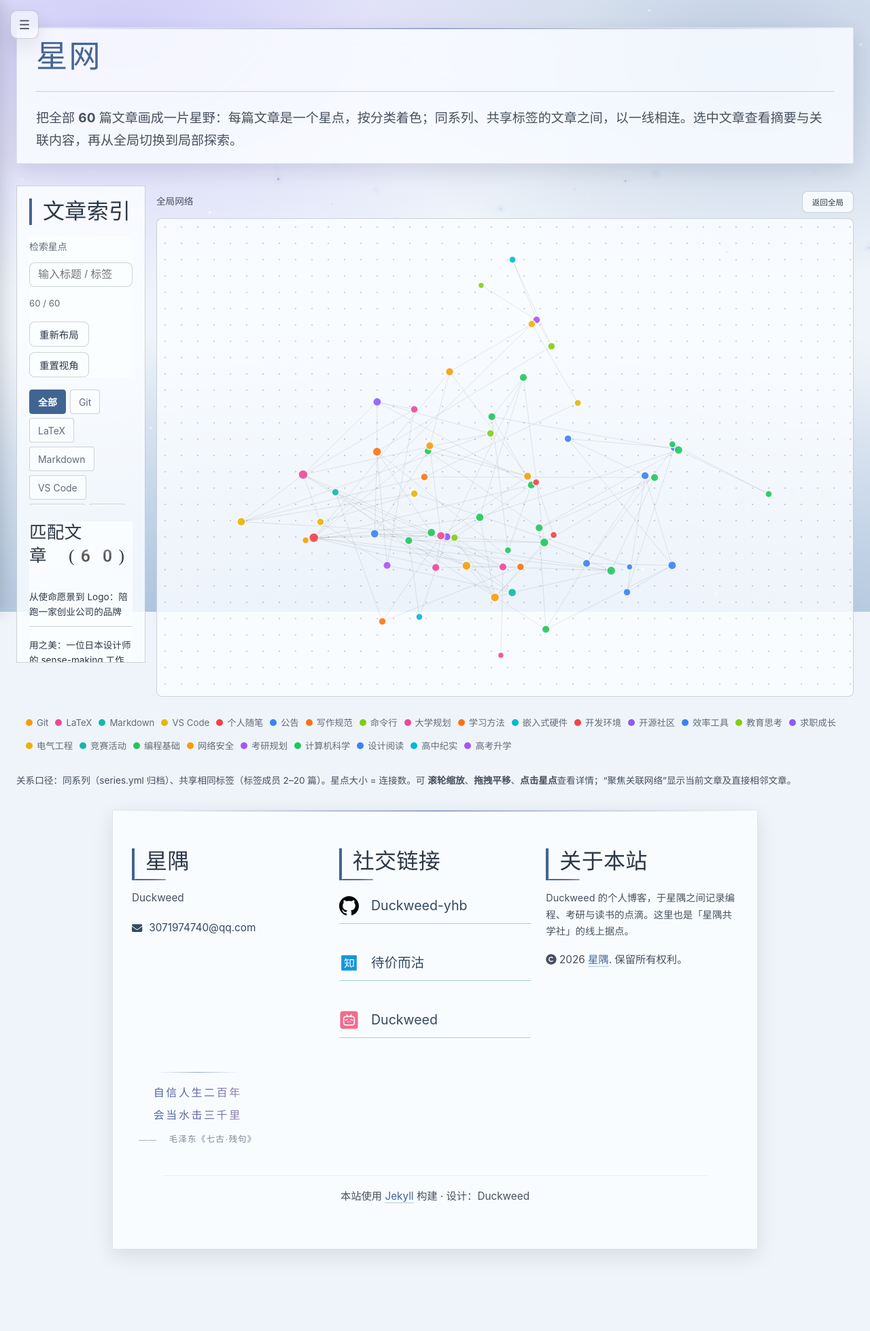
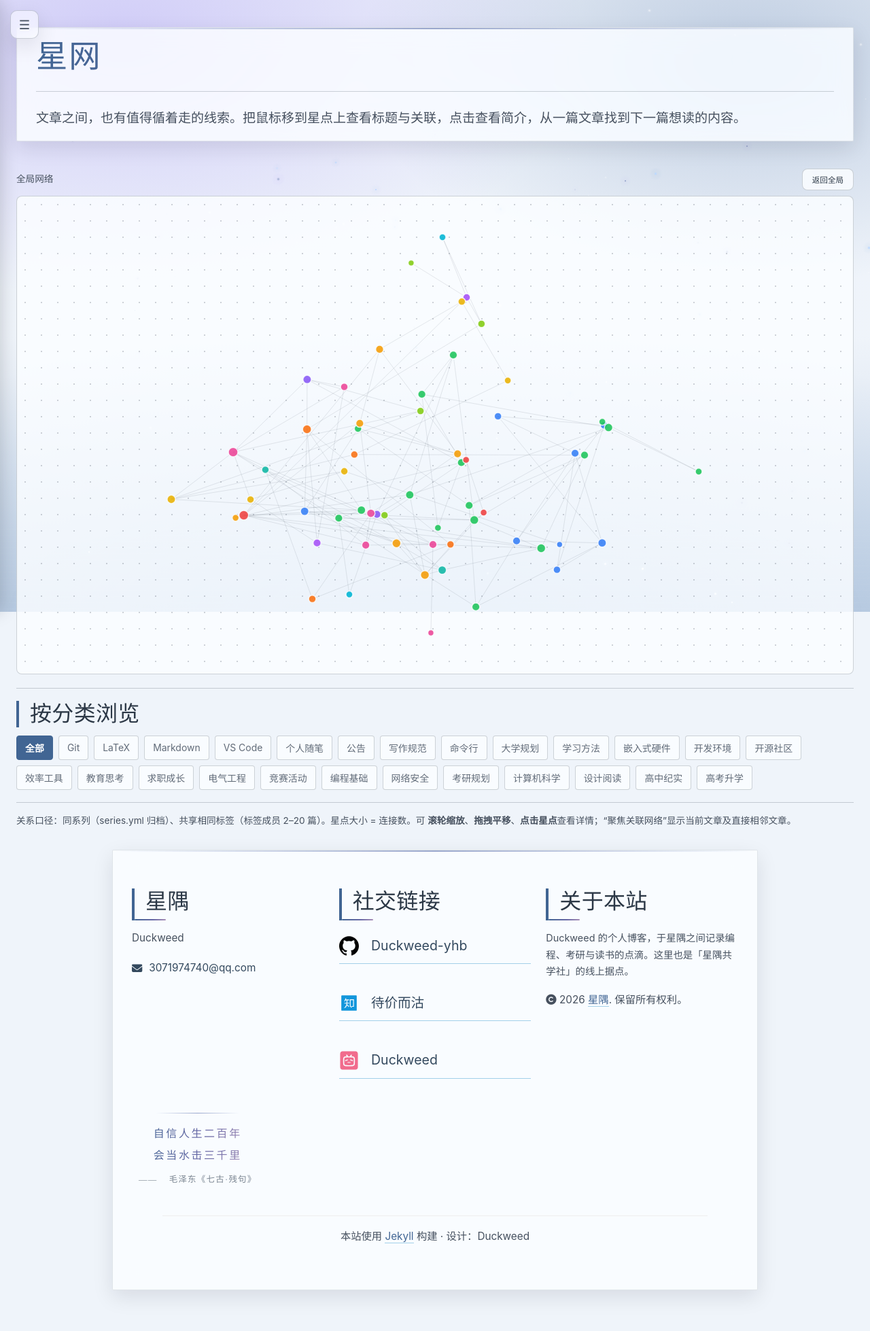
Before and after one commit to Duckweed-yhb/Duckweed-yhb.github.io, a Jekyll site: the page built from pages/network.html, in a window 1280 px wide. Shown: the whole page at 68% size. Built offline with Jekyll 4.4.1, drawn with Linux system fonts in a browser that asks for light colours; comment, search, counter and statistics services are not loaded; before the commit the page ends 1898 px from its top, so only the background shows below that.

Commit message:
移除星网侧栏并将分类筛选移至图下方

```diff
--- a/pages/network.html
+++ b/pages/network.html
@@ -7,42 +7,25 @@ render_with_liquid: true
 
 <div class="page-header-card network-header">
   <h1>星网</h1>
-  <p>把全部 <strong>{% assign _n = 0 %}{% for _p in site.posts %}{% assign _n = _n | plus: 1 %}{% endfor %}{{ _n }}</strong> 篇文章画成一片星野：每篇文章是一个星点，按分类着色；同系列、共享标签的文章之间，以一线相连。选中文章查看摘要与关联内容，再从全局切换到局部探索。</p>
+  <p>文章之间，也有值得循着走的线索。把鼠标移到星点上查看标题与关联，点击查看简介，从一篇文章找到下一篇想读的内容。</p>
 </div>
 
 <div class="content-wrap network-page">
   <noscript><p>星网需要 JavaScript。可通过<a href="/archive/">文章归档</a>浏览文章。</p></noscript>
-  <aside class="net-index" aria-label="文章检索与索引">
-  <h2>文章索引</h2>
-  <!-- 控制条 -->
-  <div class="net-toolbar">
-    <div class="net-search">
-      <label for="net-search">检索星点</label>
-      <input id="net-search" type="search" placeholder="输入标题 / 标签 / 分类，如 LaTeX / Agent / 大学物理…" autocomplete="off" spellcheck="false">
-      <span class="net-count" id="net-count" role="status" aria-live="polite"></span>
-    </div>
-    <div class="net-controls">
-      <button type="button" id="net-relayout" class="net-btn">重新布局</button>
-      <button type="button" id="net-clear" class="net-btn">重置视角</button>
-    </div>
-  </div>
-  <div class="net-cats" id="net-cats" role="group" aria-label="按分类过滤星点"></div>
-
-  <div class="net-reading"><h3>匹配文章 <span id="net-list-count"></span></h3><ul id="net-reading-list"></ul></div>
-  </aside>
   <section class="net-map" aria-label="关系网络">
   <div class="net-mode"><span id="net-mode-label">全局网络</span><button type="button" class="net-btn" id="net-global">返回全局</button></div>
   <!-- 图区 -->
   <div class="net-canvas-wrap" id="net-wrap">
-    <svg id="net-svg" role="group" aria-label="文章关系图，可通过下方文章列表访问全部结果"></svg>
+    <svg id="net-svg" role="group" aria-label="文章关系图，点击节点查看文章简介"></svg>
     <div class="net-tooltip" id="net-tooltip" hidden></div>
-    <div class="net-empty" id="net-empty" hidden>没有匹配的星点，换个关键词试试。</div>
+    <div class="net-empty" id="net-empty" hidden>当前分类没有可显示的文章，请选择其他分类。</div>
   </div>
 
 
 
   </section>
-  <aside class="net-detail" aria-label="文章详情" aria-live="polite"><button class="net-card-close net-btn" type="button" aria-label="关闭文章详情">关闭</button><h2>文章详情</h2><p id="net-detail-hint">选择一个星点或左侧文章，查看内容摘要与关联文章。</p><div id="net-detail-content" hidden><p id="net-detail-meta"></p><h3 id="net-detail-title"></h3><p id="net-detail-excerpt"></p><a id="net-detail-link" class="net-btn">开始阅读</a><button id="net-focus" type="button" class="net-btn">聚焦关联网络</button><h3>关联文章</h3><ul id="net-related"></ul></div></aside>
+  <aside class="net-detail" aria-label="文章详情" aria-live="polite"><button class="net-card-close net-btn" type="button" aria-label="关闭文章详情">关闭</button><h2>文章详情</h2><p id="net-detail-hint">选择一个星点，查看内容摘要与关联文章。</p><div id="net-detail-content" hidden><p id="net-detail-meta"></p><h3 id="net-detail-title"></h3><p id="net-detail-excerpt"></p><a id="net-detail-link" class="net-btn">开始阅读</a><button id="net-focus" type="button" class="net-btn">聚焦关联网络</button><h3>关联文章</h3><ul id="net-related"></ul></div></aside>
+  <div class="net-filter"><h2>按分类浏览</h2><div class="net-cats" id="net-cats" role="group" aria-label="按分类过滤星点"></div></div>
   <!-- 图例 -->
   <div class="net-legend" id="net-legend"></div>
   <p class="net-foot">关系口径：同系列（series.yml 归档）、共享相同标签（标签成员 2–20 篇）。星点大小 = 连接数。可 <strong>滚轮缩放</strong>、<strong>拖拽平移</strong>、<strong>点击星点</strong>查看详情；“聚焦关联网络”显示当前文章及直接相邻文章。</p>
@@ -53,13 +36,6 @@ render_with_liquid: true
   .page-header-card p { color: var(--text-soft); margin: 0; }
   .content-wrap { max-width: 1100px; margin: 0 auto; padding: 8px; }
 
-  .net-toolbar { display: flex; flex-wrap: wrap; gap: 12px; align-items: center; margin: 6px 0 12px; padding: 12px 16px; background: var(--paper); border: 1px solid var(--line); border-radius: 12px; box-shadow: var(--shadow-sm, 0 1px 2px rgba(0,0,0,.05)); }
-  .net-search { display: flex; align-items: center; gap: 10px; flex: 1 1 300px; }
-  .net-search label { font-size: .82em; color: var(--text-soft); white-space: nowrap; }
-  .net-search input { flex: 1; padding: 8px 12px; font-size: .95em; color: var(--text-strong); background: var(--paper); border: 1px solid var(--line); border-radius: 8px; }
-  .net-search input:focus-visible { outline: 2px solid var(--blue); outline-offset: 1px; }
-  .net-count { font-size: .78em; color: var(--text-soft); white-space: nowrap; }
-  .net-controls { display: flex; gap: 8px; }
   .net-btn { padding: 7px 14px; font-size: .85em; color: var(--text-strong); background: var(--paper); border: 1px solid var(--line); border-radius: 8px; cursor: pointer; }
   .net-btn:hover { border-color: var(--blue); color: var(--blue); }
 
@@ -89,9 +65,6 @@ render_with_liquid: true
   /* Scoped graph surface; do not restyle other blog pages. */
   .network-header h1 { border:0; font-size:clamp(2rem,5vw,3.2rem); letter-spacing:.04em; }
   .network-page { max-width:1200px; padding:0; }
-  .network-page .net-toolbar { border-radius:0; box-shadow:none; padding:18px; gap:16px; }
-  .network-page .net-search { min-width:0; flex-wrap:wrap; }
-  .network-page .net-search input { min-width:120px; width:100%; font-size:16px; }
   .network-page .net-cats { gap:6px; margin-block:18px; }
   .network-page .net-cat-chip { min-height:36px; border-radius:4px; }
   .network-page .net-cat-chip.on { background:var(--blue); color:#fff; }
@@ -100,9 +73,6 @@ render_with_liquid: true
   .net-label { font-size:11px; fill:var(--text-strong); pointer-events:none; paint-order:stroke; stroke:var(--paper); stroke-width:4px; stroke-linejoin:round; }
   .net-node { cursor:pointer; }
   .net-edge { opacity:.5; vector-effect:non-scaling-stroke; }
-  .net-reading { margin-top:20px; padding:16px 20px; border:1px solid var(--line); background:var(--paper); }
-  .net-reading summary { cursor:pointer; font-weight:600; color:var(--text-strong); }
-  #net-reading-list { display:grid; grid-template-columns:repeat(2,minmax(0,1fr)); gap:10px 30px; padding-inline-start:20px; line-height:1.7; }
   .network-page :is(button,summary):focus-visible { outline:2px solid var(--blue); outline-offset:3px; }
   @media(max-width:600px) { #net-reading-list { grid-template-columns:1fr; } .network-page .net-controls { width:100%; } .network-page .net-btn { flex:1; min-height:42px; } }
 
@@ -111,15 +81,7 @@ render_with_liquid: true
   .net-index h2,.net-detail h2 { margin:0 0 16px; font-size:1rem; }
   .net-detail h3 { font-size:1.05rem; line-height:1.6; margin-block:20px 10px; }
   .net-detail p { font-size:.9rem; line-height:1.85; overflow-wrap:anywhere; }
-  .network-page .net-toolbar { display:block; border:0; padding:0; margin:0; }
-  .network-page .net-search { display:block; }
-  .network-page .net-search input { box-sizing:border-box; width:100%; margin:8px 0; }
-  .network-page .net-controls { margin-top:12px; flex-wrap:wrap; }
   .network-page .net-cats { max-height:170px; overflow:auto; }
-  .network-page .net-reading { margin:0; padding:0; border:0; }
-  .network-page #net-reading-list { display:block; max-height:430px; overflow:auto; padding:0; list-style:none; }
-  #net-reading-list button,#net-related button { width:100%; text-align:left; border:0; background:none; color:var(--text-strong); cursor:pointer; padding:9px 0; font:inherit; font-size:.85rem; line-height:1.6; border-bottom:1px solid var(--line); }
-  #net-reading-list button:hover,#net-related button:hover { color:var(--blue); }
   #net-related { padding:0; list-style:none; }
   .net-map { min-width:0; }
   .net-mode { display:flex; align-items:center; justify-content:space-between; gap:12px; min-height:48px; font-size:.85rem; }
@@ -138,10 +100,16 @@ render_with_liquid: true
   .network-page .net-detail.is-open { display:block; }
   .net-card-close { float:right; }
   .net-detail #net-detail-link { background:var(--blue); color:white; padding:10px 18px; }
-  .network-page .net-index { max-height:78vh; overflow:auto; }
   body:has(.network-page) .page-content { max-width:none; width:auto; }
   body:has(.network-page) .network-header { max-width:none; padding-block:16px; }
   @media(max-width:700px){ .network-page{display:flex}.network-page .net-index{max-height:220px}.network-page #net-svg{height:70vh;min-height:420px}.network-page .net-detail{position:fixed;top:auto;bottom:16px;right:12px;width:calc(100% - 24px);max-height:48vh}.network-page .net-detail.is-open{display:block} }
+
+  .network-page { display:block; }
+  .network-page .net-filter { margin:20px 0 0; padding:18px 0; border-block:1px solid var(--line); }
+  .network-page .net-filter h2 { margin:0 0 12px; font-size:.9rem; color:var(--text-soft); }
+  .network-page .net-cats { max-height:none; overflow:visible; margin:0; gap:8px; }
+  .network-page .net-legend { display:none; }
+  .network-page .net-foot { margin-top:14px; }
 </style>
 
 <script>
@@ -338,6 +304,13 @@ render_with_liquid: true
       c.setAttribute("stroke-width", "1.5");
       c.setAttribute("data-idx", o.idx);
       c.classList.add("net-node");
+      c.setAttribute('tabindex', '0'); c.setAttribute('role', 'button');
+      c.setAttribute('aria-label', POSTS[o.idx].title + '，查看简介');
+      c.addEventListener('keydown', function(event){
+        if(event.key === 'Enter' || event.key === ' ') { event.preventDefault(); selectArticle(o.idx); }
+      });
+      c.addEventListener('focus', function(){ highlight(o.idx); });
+      c.addEventListener('blur', function(){ highlight(selectedIdx); });
       gView.appendChild(c);
       var title = document.createElementNS(NS, 'title'); title.textContent = POSTS[o.idx].title; c.appendChild(title);
       var label = document.createElementNS(NS, 'text');
```
Also changed, not shown: other parts of pages/network.html (+2 -15 lines), DESIGN.md (+5 -0 lines).
